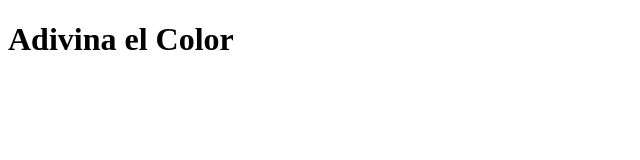
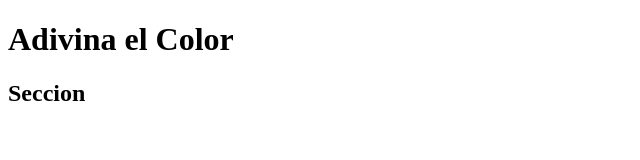
Before and after one commit to csalvite/adivina-el-color, a plain HTML site: page index.html in a window 1280 px wide. Shown: the whole page, without its empty margins (0-640 px from the left). Drawn offline with Linux system fonts and the light colour scheme.

Commit message:
Sigo trabajando en el index.html

```diff
--- a/index.html
+++ b/index.html
@@ -10,5 +10,11 @@
     <header>
       <h1>Adivina el Color</h1>
     </header>
+
+    <main>
+      <section>
+        <h2>Seccion</h2>
+      </section>
+    </main>
   </body>
 </html>
```
